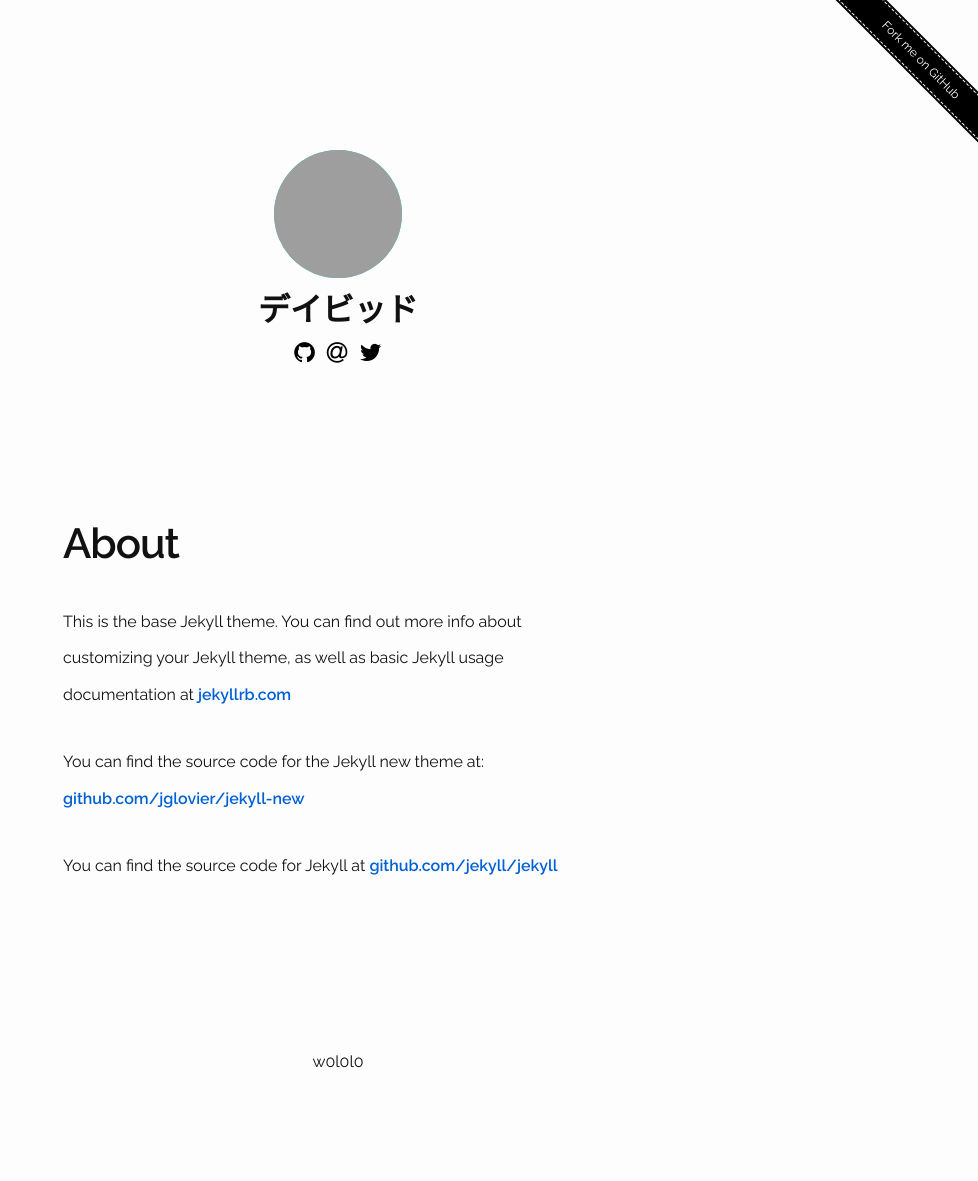
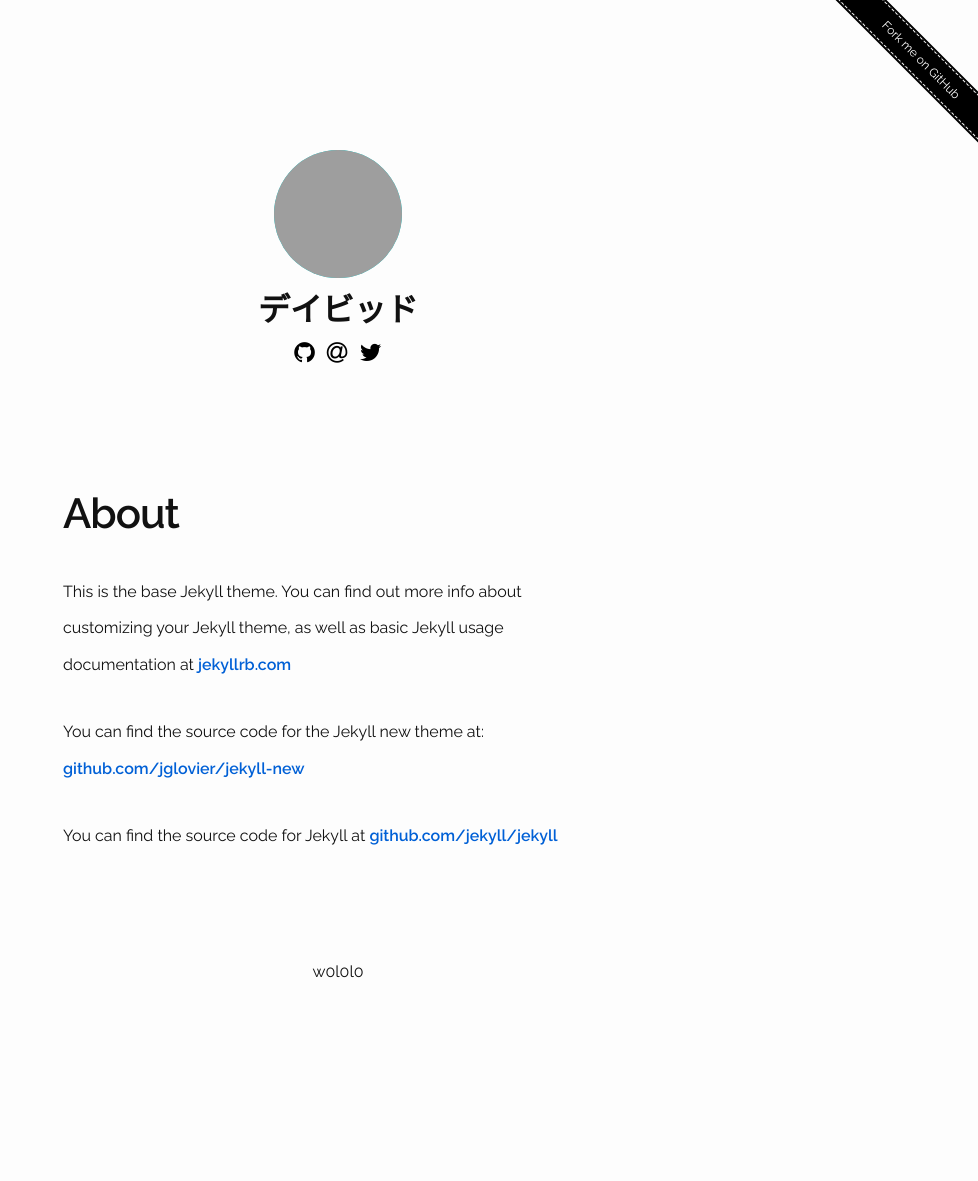
Before and after one commit to dasilvacontin/dasilvacontin.github.io, a Jekyll site: the page built from about.md, in a window 1280 px wide. Shown: the whole page, without its empty margins (302-1280 px from the left). Built offline with Jekyll 4.4.1, drawn with Linux system fonts in a browser that asks for light colours; nearby versions of some CDN libraries; after the commit the page ends 1091 px from its top, so only the background shows below that; grey boxes are pictures that could not be loaded.

Commit message:
Remove paddings around page/post wrappers

```diff
--- a/_sass/_layout.scss
+++ b/_sass/_layout.scss
@@ -38,10 +38,6 @@
 /**
  * Page content
  */
-.page-content {
-    padding: $spacing-unit 0;
-}
-
 .page-heading {
     font-size: 20px;
 }
@@ -85,8 +81,6 @@
 }
 
 .post-content {
-    margin-bottom: $spacing-unit;
-
     h2 {
         margin: 80px 0px 30px;
         font-size: 32px;
```
